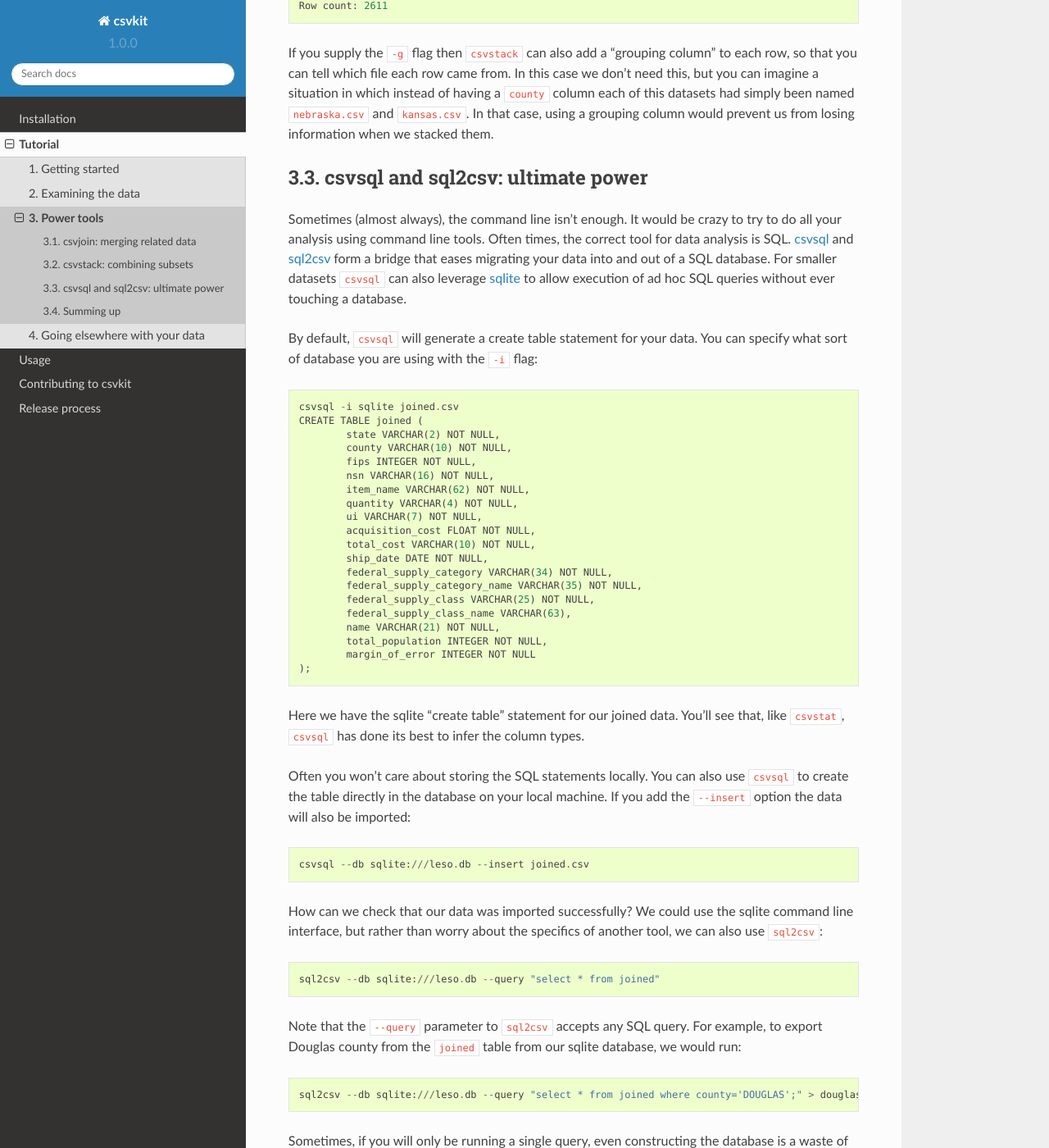
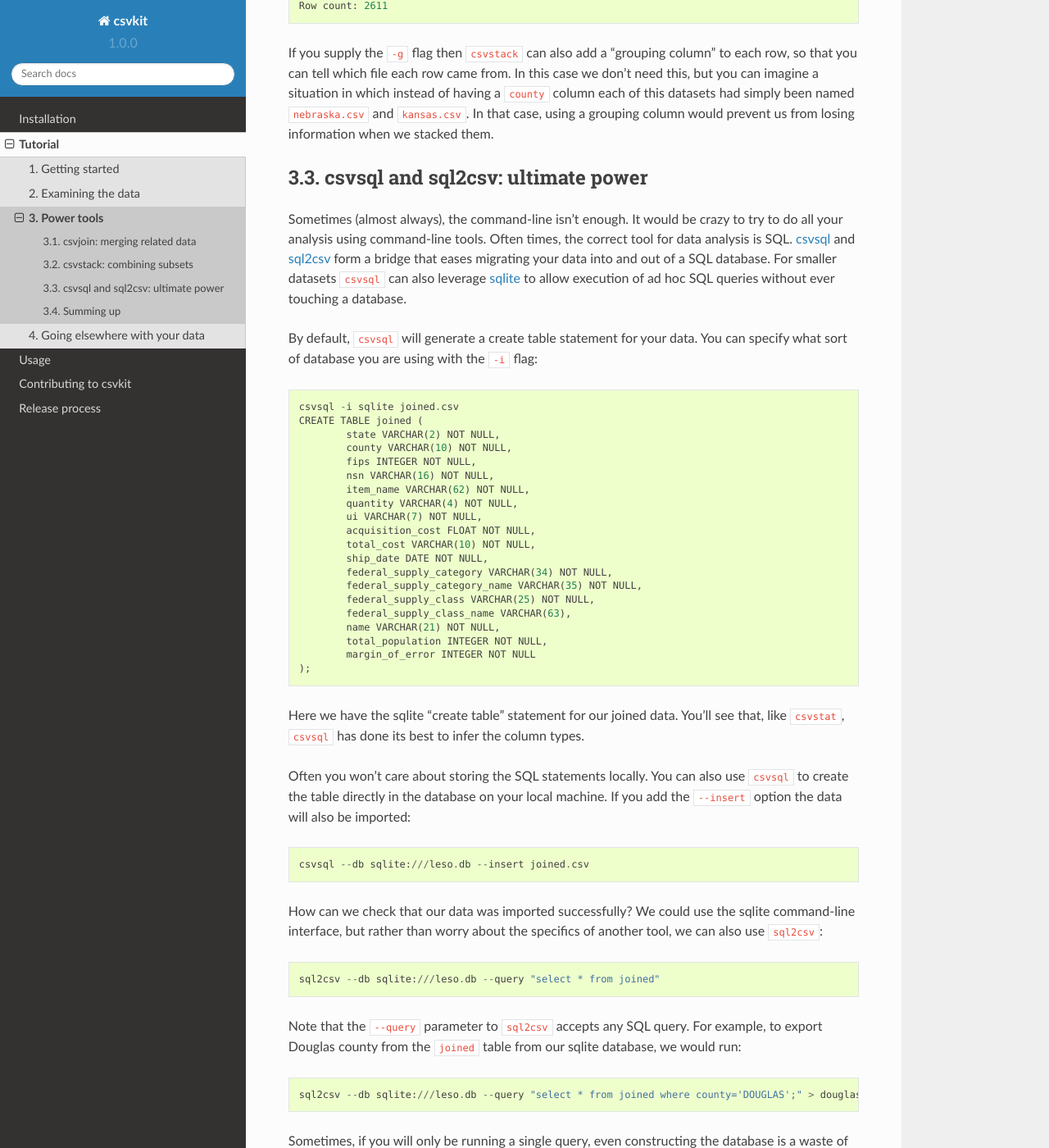
Before and after one commit to wireservice/csvkit, a Sphinx documentation site: the page built from docs/tutorial/3_power_tools.rst, in a window 1280 px wide and 1400 px high, scrolled down 2904 px. Shown: the whole window at 82% size. Built offline with Sphinx 7.4.7 and the Read the Docs theme 2.0.0, drawn with Linux system fonts in a browser that asks for light colours.

```diff
--- a/docs/tutorial/1_getting_started.rst
+++ b/docs/tutorial/1_getting_started.rst
@@ -94,7 +94,7 @@ We can also refer to columns by their names to make our lives easier::
 Putting it together with pipes
 ==============================
 
-Now that we understand ``in2csv``, ``csvlook`` and ``csvcut`` we can demonstrate the power of csvkit's when combined with the standard command line "pipe". Try this command::
+Now that we understand ``in2csv``, ``csvlook`` and ``csvcut`` we can demonstrate the power of csvkit's when combined with the standard command-line "pipe". Try this command::
 
     csvcut -c county,item_name,quantity data.csv | csvlook | head
 
--- a/docs/tutorial/3_power_tools.rst
+++ b/docs/tutorial/3_power_tools.rst
@@ -122,7 +122,7 @@ If you supply the ``-g`` flag then ``csvstack`` can also add a "grouping column"
 csvsql and sql2csv: ultimate power
 ==================================
 
-Sometimes (almost always), the command line isn't enough. It would be crazy to try to do all your analysis using command line tools. Often times, the correct tool for data analysis is SQL. :doc:`/scripts/csvsql` and :doc:`/scripts/sql2csv` form a bridge that eases migrating your data into and out of a SQL database. For smaller datasets ``csvsql`` can also leverage `sqlite <https://www.sqlite.org/>`_ to allow execution of ad hoc SQL queries without ever touching a database.
+Sometimes (almost always), the command-line isn't enough. It would be crazy to try to do all your analysis using command-line tools. Often times, the correct tool for data analysis is SQL. :doc:`/scripts/csvsql` and :doc:`/scripts/sql2csv` form a bridge that eases migrating your data into and out of a SQL database. For smaller datasets ``csvsql`` can also leverage `sqlite <https://www.sqlite.org/>`_ to allow execution of ad hoc SQL queries without ever touching a database.
 
 By default, ``csvsql`` will generate a create table statement for your data. You can specify what sort of database you are using with the ``-i`` flag::
 
@@ -153,7 +153,7 @@ Often you won't care about storing the SQL statements locally. You can also use
 
     csvsql --db sqlite:///leso.db --insert joined.csv
 
-How can we check that our data was imported successfully? We could use the sqlite command line interface, but rather than worry about the specifics of another tool, we can also use ``sql2csv``::
+How can we check that our data was imported successfully? We could use the sqlite command-line interface, but rather than worry about the specifics of another tool, we can also use ``sql2csv``::
 
     sql2csv --db sqlite:///leso.db --query "select * from joined"
 
--- a/docs/tutorial/4_going_elsewhere.rst
+++ b/docs/tutorial/4_going_elsewhere.rst
@@ -78,6 +78,6 @@ You get the picture.
 Summing up
 ==========
 
-Thus concludes the csvkit tutorial. At this point, I hope, you have a sense a breadth of possibilities these tools open up with a relative small number of command line tools. Of course, this tutorial has only scratched the surface of the available options, so remember to check the documentation for each tool as well.
+Thus concludes the csvkit tutorial. At this point, I hope, you have a sense a breadth of possibilities these tools open up with a relative small number of command-line tools. Of course, this tutorial has only scratched the surface of the available options, so remember to check the documentation for each tool as well.
 
 So armed, go forth and expand the empire of the king of tabular file formats.
```
Also changed, not shown: 2 other files.
